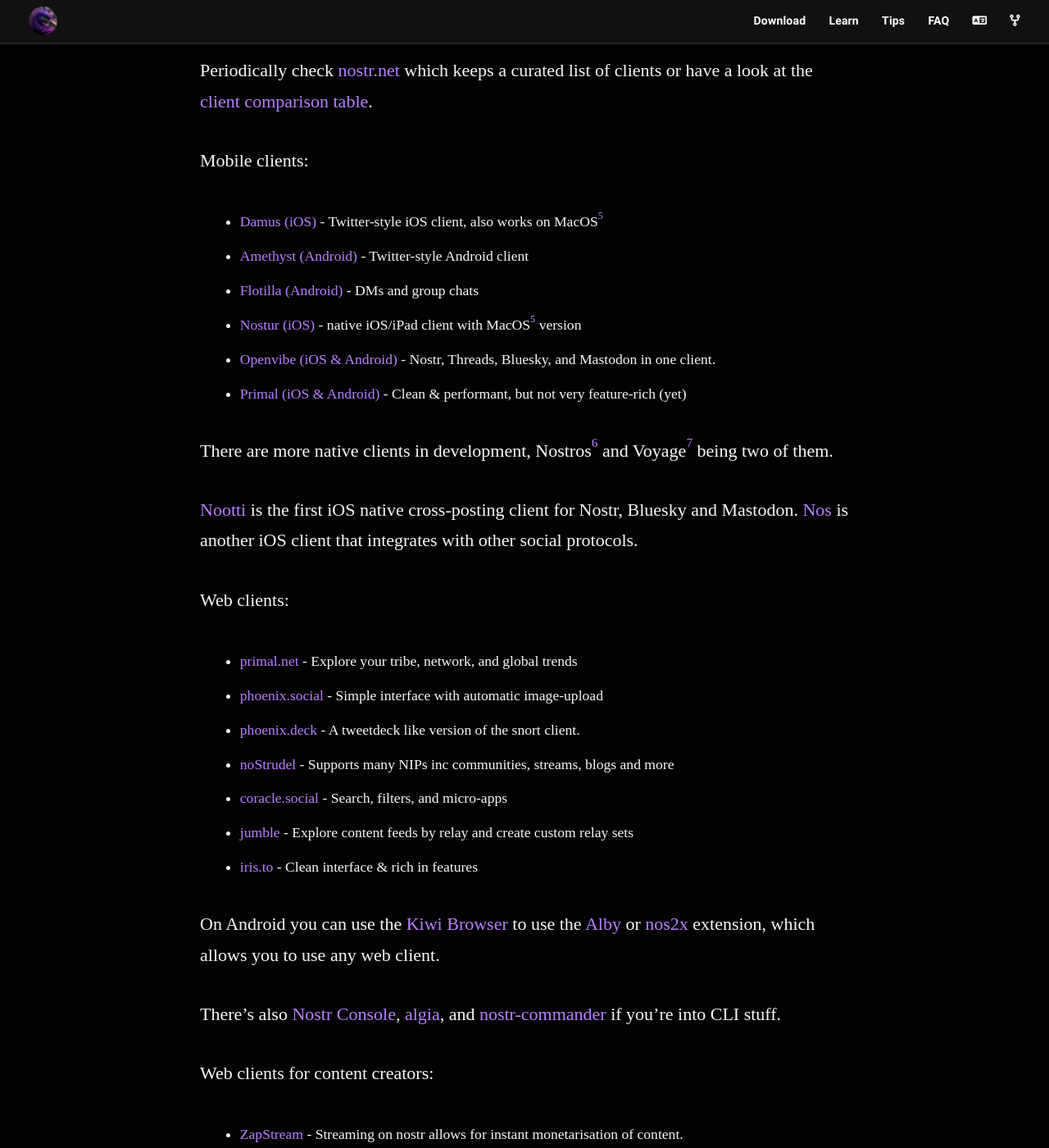
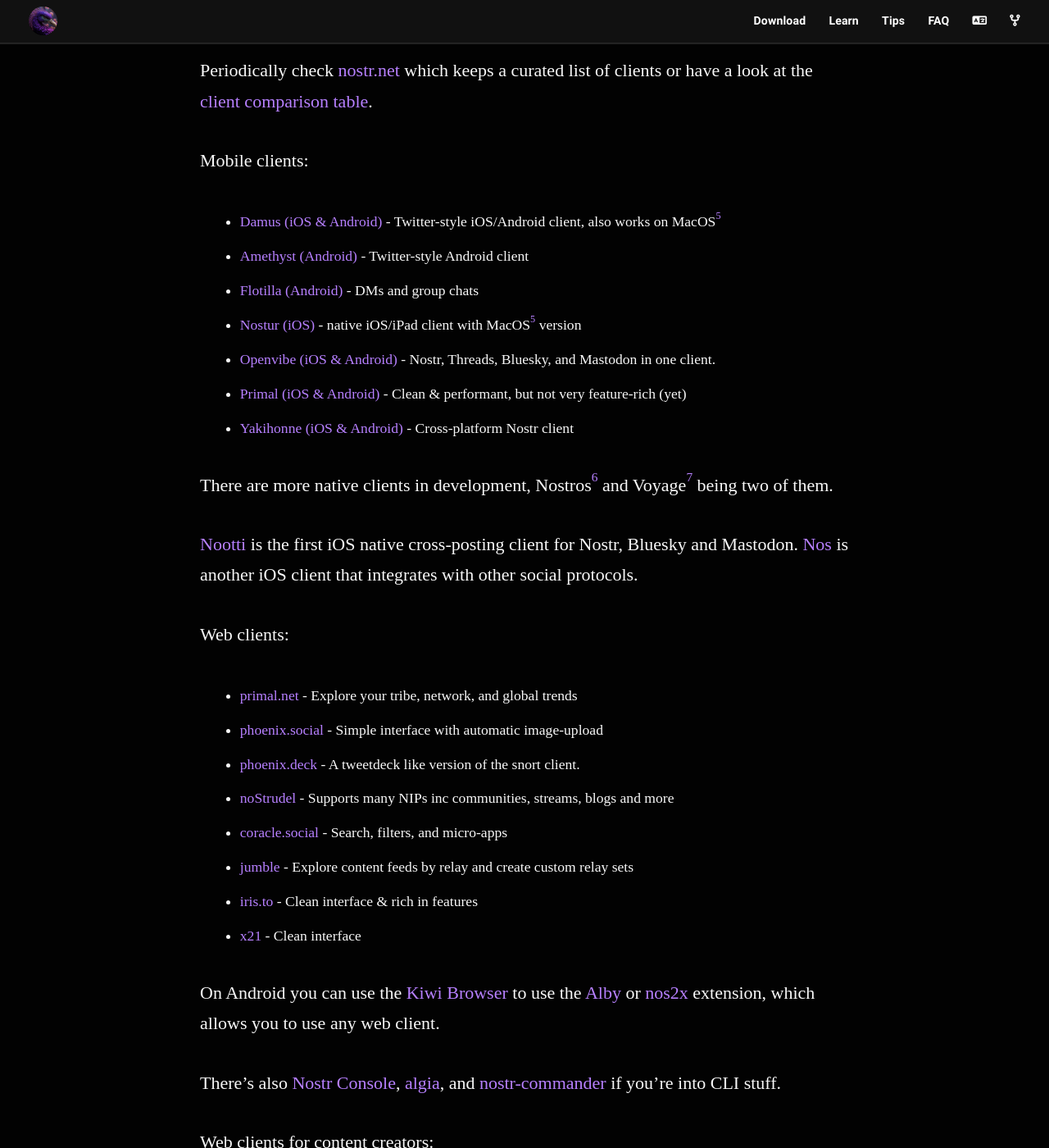
Before and after one commit to nostr-resources/nostr-resources.github.io, a Jekyll site: the page built from index.md, in a window 1280 px wide and 1400 px high, scrolled down 6353 px. Shown: the whole window at 82% size. Built offline with Jekyll 4.4.1, drawn with Linux system fonts in a browser that asks for light colours; some web fonts are replaced; comment, search, counter and statistics services are not loaded; some of the changed text lies outside the part shown.

Commit message:
- add yakihonne + x21 - updated damus to IOS+android - added stats.anotherstuff.org - added npub.world/stats - added asknostr.site

```diff
--- a/index.md
+++ b/index.md
@@ -203,12 +203,13 @@ list of clients or have a look at the [client comparison table](https://github.c
 
 Mobile clients:
 
-- [Damus (iOS)](https://damus.io/) - Twitter-style iOS client, also works on MacOS[^fn-mac]
+- [Damus (iOS & Android)](https://damus.io/) - Twitter-style iOS/Android client, also works on MacOS[^fn-mac]
 - [Amethyst (Android)](https://www.amethyst.social/) - Twitter-style Android client
 - [Flotilla (Android)](https://play.google.com/store/apps/details?id=social.flotilla&hl=en_US) - DMs and group chats
 - [Nostur (iOS)](https://apps.apple.com/us/app/nostur/id1672780508) - native iOS/iPad client with MacOS[^fn-mac] version
 - [Openvibe (iOS & Android)](https://play.google.com/store/apps/details?id=com.plebstr.client) - Nostr, Threads, Bluesky, and Mastodon in one client.
 - [Primal (iOS & Android)](https://primal.net/downloads) - Clean & performant, but not very feature-rich (yet)
+- [Yakihonne (iOS & Android)](https://yakihonne.com/yakihonne-mobile-app) - Cross-platform Nostr client
 
 There are more native clients in development, Nostros[^nostros] and Voyage[^voyage] being two of them.
 
@@ -223,6 +224,7 @@ Web clients:
 - [coracle.social](https://coracle.social/) - Search, filters, and micro-apps
 - [jumble](https://jumble.social/]) - Explore content feeds by relay and create custom relay sets
 - [iris.to](https://iris.to/) - Clean interface & rich in features
+- [x21](https://x21.social/) - Clean interface
 
 On Android you can use the [Kiwi Browser](https://kiwibrowser.com/) to use the
 [Alby](https://getalby.com) or [nos2x](https://github.com/fiatjaf/nos2x)
@@ -296,6 +298,7 @@ Managing your nostr keys AND your profile is as essential as backing up your pri
 
 nostr can do more than just social media.
 
+- [Asknostr](https://asknostr.site) - Q&A platform (alternative to Quora/StackOverflow)
 - [Listr](https://listr.lol/) - create and manage lists to use in supporting nostr apps.
 - [nosbin](https://nosbin.com/) - pastebin over nostr.
 - [Zap.Cooking](https://zap.cooking/) - create, explore or share recipes.
@@ -445,6 +448,7 @@ When [Jack](https://twitter.com/jack/status/1603945963944480768) joined
 (and funded some nostr devs), general interest in nostr took off and has been growing since. Accurate statistics are a tricky thing to capture on a
 decentralized protocol but here are some good examples:
 
+- [nostr.stats](https://stats.andotherstuff.org/)
 - [npub.world](https://npub.world/stats)
 - [nashboard.space](https://nashboard.space/)
 
```
